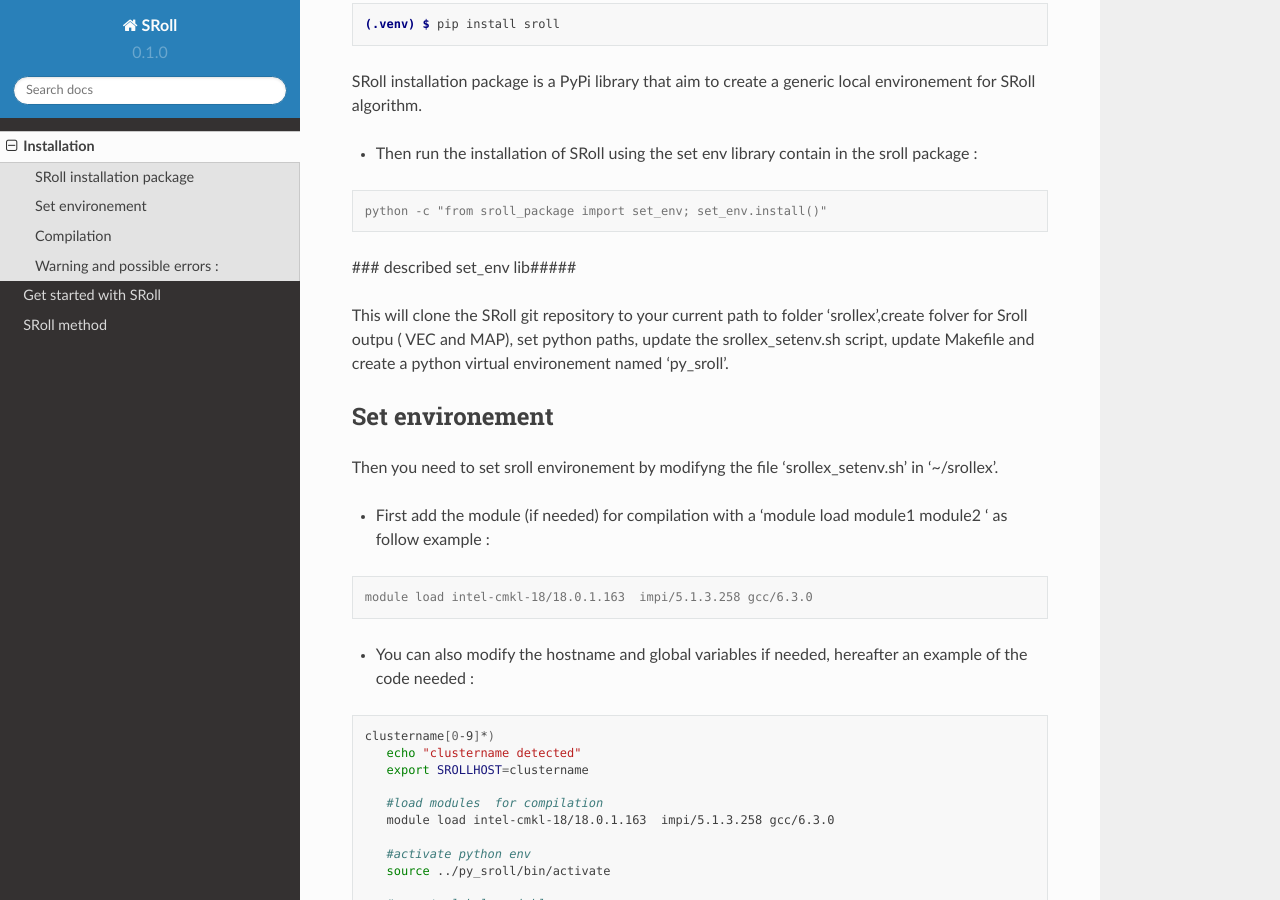
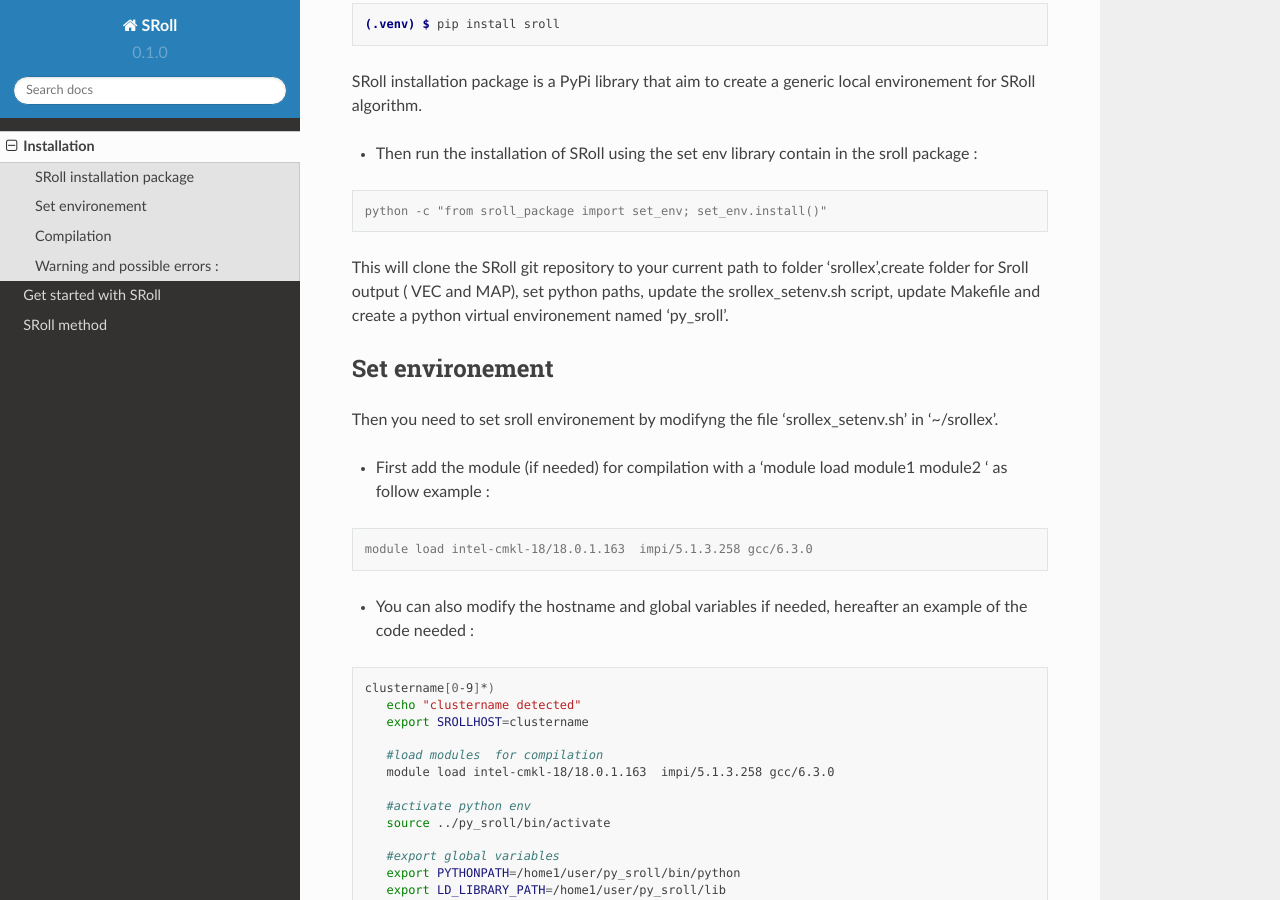
Before and after one commit to jmdelouis/SRoll, a Sphinx documentation site: the page built from readthedocs/docs/source/installation.rst, in a window 1280 px wide and 900 px high, scrolled down 362 px. Built offline with Sphinx 7.4.7 and the Read the Docs theme 2.0.0, drawn with Linux system fonts in a browser that asks for light colours.

Commit message:
Update installation.rst

```diff
--- a/readthedocs/docs/source/installation.rst
+++ b/readthedocs/docs/source/installation.rst
@@ -26,9 +26,7 @@ environement for SRoll algorithm.
     python -c "from sroll_package import set_env; set_env.install()"
 
 
-###  described set_env lib#####
-
-This will clone the SRoll git repository to your current path to folder 'srollex',create folver for Sroll outpu ( VEC and MAP), set python
+This will clone the SRoll git repository to your current path to folder 'srollex',create folder for Sroll output ( VEC and MAP), set python
 paths, update the srollex_setenv.sh script, update Makefile and create a python virtual environement named 'py_sroll'.
 
 
```
